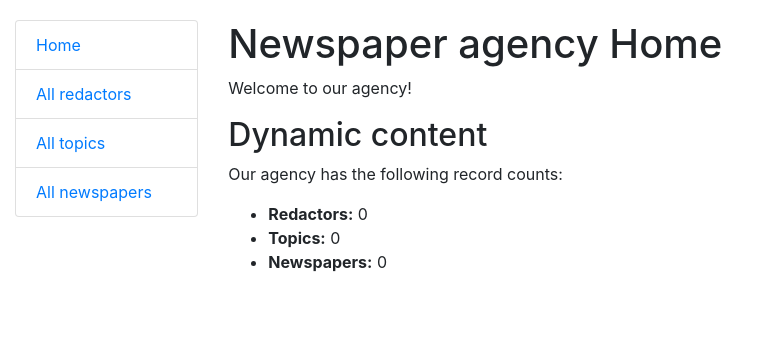
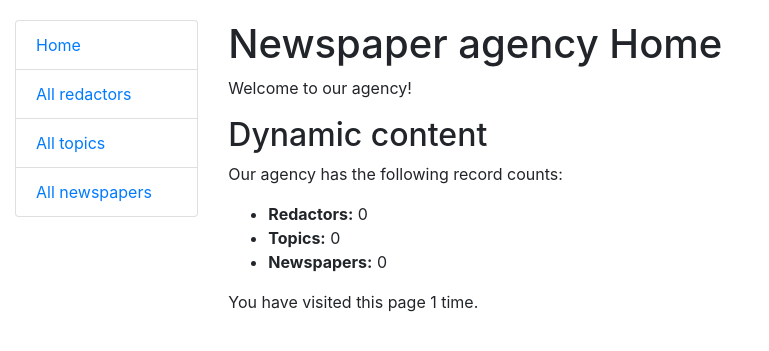
Before and after one commit to KravchenkoSerhiii/newspaper-agency, a Django app: page /newspaper/ in a window 1280 px wide. Shown: the top 351 px of the page, without its empty margins (0-769 px from the left). Run offline with Django 5.2, Linux system fonts and the light colour scheme; data that the repository does not hold is empty.

Commit message:
Add home page visits counter

```diff
--- a/newspaper/models.py
+++ b/newspaper/models.py
@@ -6,10 +6,10 @@ from django.contrib.auth.models import AbstractUser
 class Redactor(AbstractUser):
     years_of_experience = models.IntegerField(default=0)
     # username = models.CharField(max_length=255, unique=True)
-    email = models.EmailField(unique=True, null=False, blank=False)
+    # email = models.EmailField(unique=True, null=False, blank=False)
     # password = models.CharField(max_length=25, null=False, blank=False)
-    first_name = models.CharField(max_length=255, null=False, blank=False)
-    last_name = models.CharField(max_length=255, null=False, blank=False)
+    # first_name = models.CharField(max_length=255, null=False, blank=False)
+    # last_name = models.CharField(max_length=255, null=False, blank=False)
 
     class Meta:
         verbose_name = "redactor"
--- a/newspaper/views.py
+++ b/newspaper/views.py
@@ -9,10 +9,15 @@ def index(request: HttpRequest) -> HttpResponse:
     num_redactors = Redactor.objects.count()
     num_topics = Topic.objects.count()
     num_newspapers = Newspaper.objects.count()
+
+    num_visits = request.session.get("num_visits", 0)
+    request.session["num_visits"] = num_visits + 1
+
     context = {
         "num_redactors": num_redactors,
         "num_topics": num_topics,
         "num_newspapers": num_newspapers,
+        "num_visits": num_visits + 1,
     }
     return render(request, "newspaper/index.html", context)
 
@@ -40,7 +45,14 @@ class NewspaperListView(generic.ListView):
     context_object_name = "newspaper_list"
     template_name = "newspaper/newspaper_list.html"
     paginate_by = 4
+    # publishers = Newspaper.objects.publishers.all()
+
+    # def get_context_data(self, **kwargs):
+    #     context = super(NewspaperListView, self).get_context_data(**kwargs)
+    #     publishers = self.request.GET("publishers", "")
+    #     return context
 
 
 class NewspaperDetailView(generic.DetailView):
     model = Newspaper
+    # queryset = Newspaper.objects.all().prefetch_related("newspapers__publishers")
--- a/templates/newspaper/index.html
+++ b/templates/newspaper/index.html
@@ -10,4 +10,9 @@
         <li><strong>Topics:</strong> {{ num_topics }}</li>
         <li><strong>Newspapers:</strong> {{ num_newspapers }}</li>
     </ul>
+
+    <p>You have visited this page
+        {{ num_visits }} time{{ num_visits|pluralize }}.
+    </p>
+
 {% endblock %}
```
Also changed, not shown: newspaper/migrations/0007_alter_newspaper_options_alter_redactor_email_and_more.py (added).
